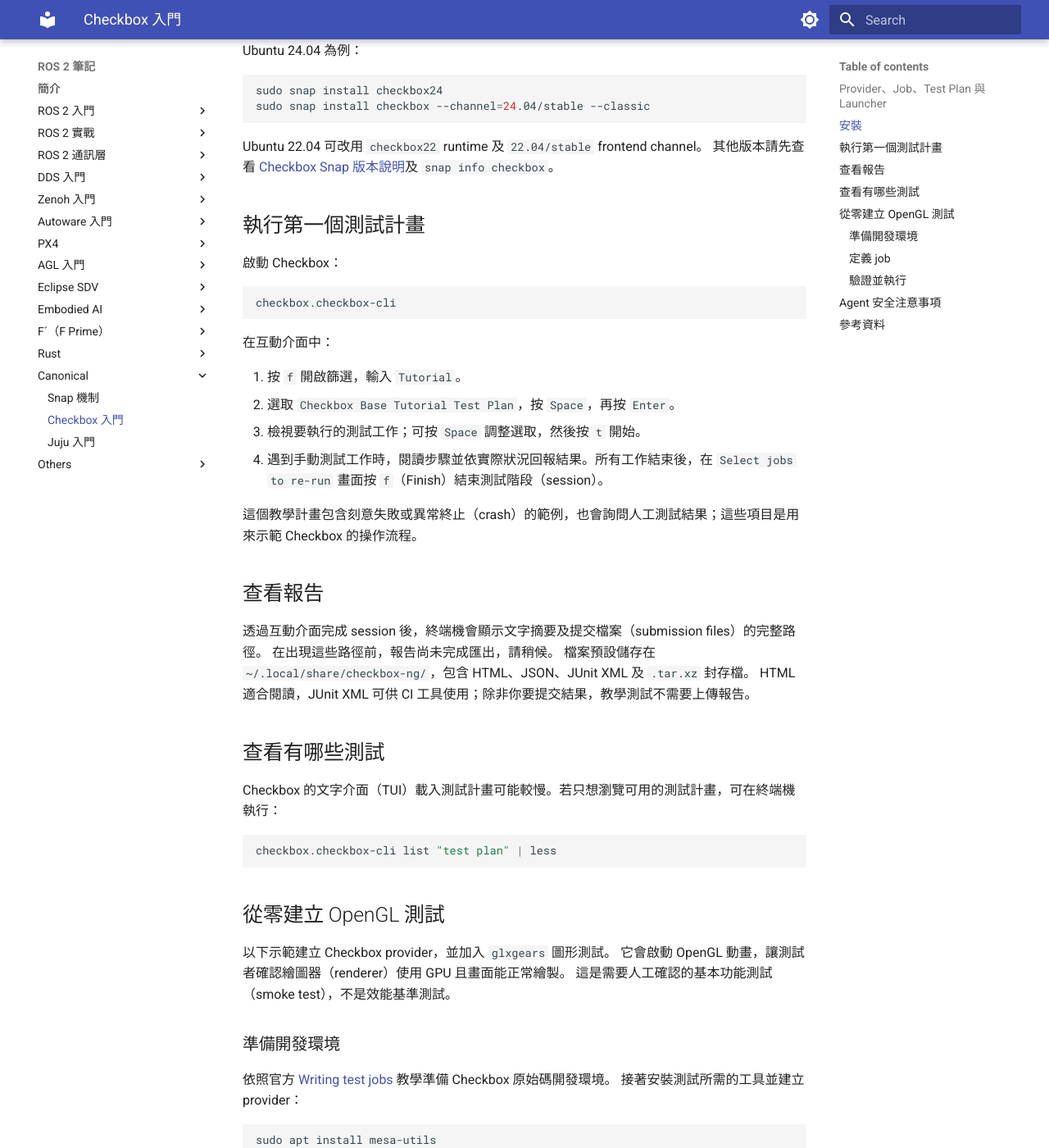
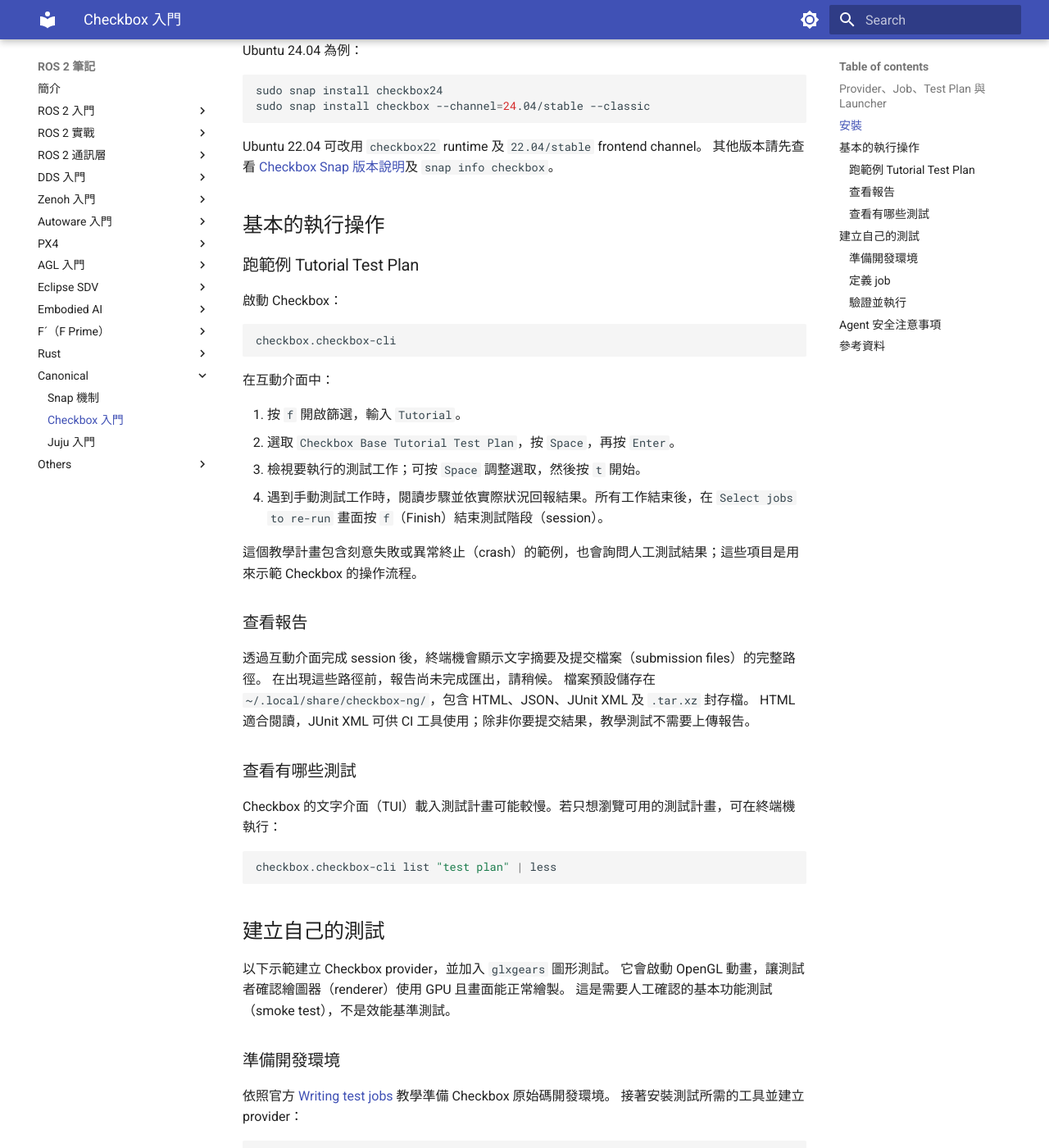
Before and after one commit to evshary/ros2-learning, an MkDocs documentation site: the page built from docs/canonical/checkbox.md, in a window 1280 px wide and 1400 px high, scrolled down 895 px. Shown: the whole window at 82% size. Built offline with MkDocs 1.6.1 and Material for MkDocs 9.7.7, drawn with Linux system fonts in a browser that asks for light colours.

Commit message:
Update checkbox.
Signed-off-by: ChenYing Kuo <evshary@gmail.com>

````diff
--- a/docs/canonical/checkbox.md
+++ b/docs/canonical/checkbox.md
@@ -36,7 +36,9 @@ sudo snap install checkbox --channel=24.04/stable --classic
 Ubuntu 22.04 可改用 `checkbox22` runtime 及 `22.04/stable` frontend channel。
 其他版本請先查看 [Checkbox Snap 版本說明](https://documentation.ubuntu.com/checkbox/stable/reference/snaps/)及 `snap info checkbox`。
 
-## 執行第一個測試計畫
+## 基本的執行操作
+
+### 跑範例 Tutorial Test Plan
 
 啟動 Checkbox：
 
@@ -53,14 +55,14 @@ checkbox.checkbox-cli
 
 這個教學計畫包含刻意失敗或異常終止（crash）的範例，也會詢問人工測試結果；這些項目是用來示範 Checkbox 的操作流程。
 
-## 查看報告
+### 查看報告
 
 透過互動介面完成 session 後，終端機會顯示文字摘要及提交檔案（submission files）的完整路徑。
 在出現這些路徑前，報告尚未完成匯出，請稍候。
 檔案預設儲存在 `~/.local/share/checkbox-ng/`，包含 HTML、JSON、JUnit XML 及 `.tar.xz` 封存檔。
 HTML 適合閱讀，JUnit XML 可供 CI 工具使用；除非你要提交結果，教學測試不需要上傳報告。
 
-## 查看有哪些測試
+### 查看有哪些測試
 
 Checkbox 的文字介面（TUI）載入測試計畫可能較慢。若只想瀏覽可用的測試計畫，可在終端機執行：
 
@@ -68,7 +70,7 @@ Checkbox 的文字介面（TUI）載入測試計畫可能較慢。若只想瀏
 checkbox.checkbox-cli list "test plan" | less
 ```
 
-## 從零建立 OpenGL 測試
+## 建立自己的測試
 
 以下示範建立 Checkbox provider，並加入 `glxgears` 圖形測試。
 它會啟動 OpenGL 動畫，讓測試者確認繪圖器（renderer）使用 GPU 且畫面能正常繪製。
````
